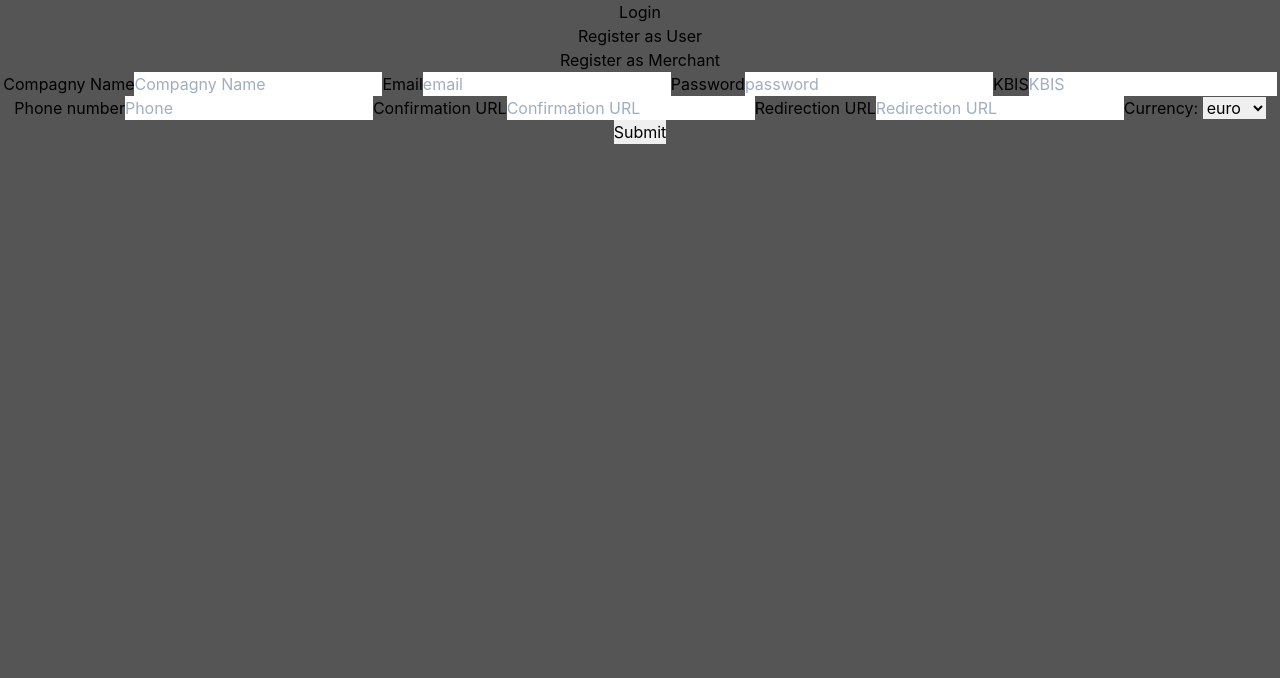
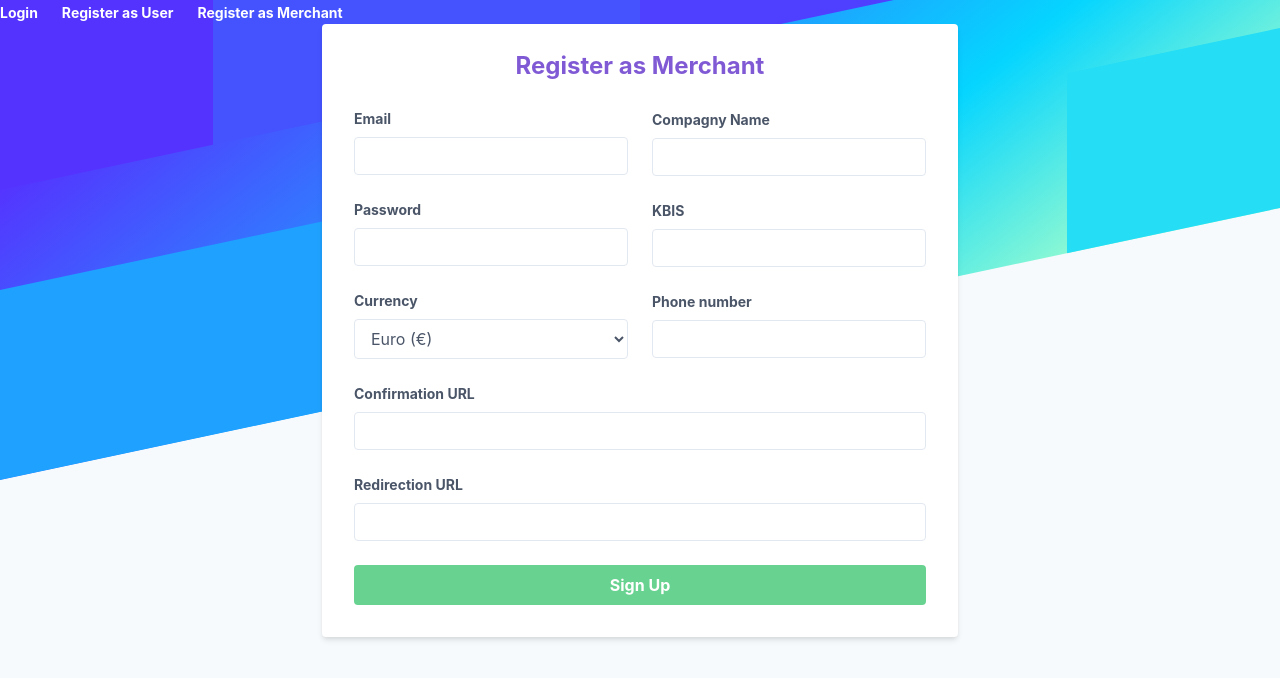
Before and after one commit to thomasgorspro/PA-reactnode, a React (Create React App) app in the folder client/: page /merchant/register in a window 1280 px wide. Shown: the top 678 px of the page. Built offline with nearby package versions, Linux system fonts and the light colour scheme.

Commit message:
Add style for login and register page

```diff
--- a/client/public/index.html
+++ b/client/public/index.html
@@ -14,8 +14,8 @@
     <link rel="stylesheet" href="%PUBLIC_URL%/tailwind.css" />
     <title>React App</title>
   </head>
-  <body>
+  <body class="m-0 h-full w-full sm:bg-gray-100">
     <noscript>You need to enable JavaScript to run this app.</noscript>
-    <div id="root"></div>
+    <div id="root" class="h-full w-full"></div>
   </body>
 </html>
--- a/client/src/App.css
+++ b/client/src/App.css
@@ -1,6 +1,3 @@
-.App {
-  text-align: center;
-}
 
 .App-logo {
   height: 40vmin;
--- a/client/src/components/Header/index.js
+++ b/client/src/components/Header/index.js
@@ -16,14 +16,14 @@ const Header = () => {
                 selectors.isConnected() ?
                     (<>
                         <span> Hello { user.username || user.compagnyName } </span>
-                        <Link to="/profile"> Profile </Link>
-                        <Link to="/" onClick={logout}> Logout </Link>
+                        <Link to="/profile" className="text-white inline-block align-baseline font-bold text-sm hover:text-gray-500 mr-6"> Profile </Link>
+                        <Link to="/" onClick={logout} className="text-white inline-block align-baseline font-bold text-sm hover:text-gray-500"> Logout </Link>
                     </>)
                 :
                     (<>
-                        <Link to="/login"> Login </Link>
-                        <Link to="/user/register"> Register as User</Link>
-                        <Link to="/merchant/register"> Register as Merchant</Link>
+                        <Link to="/login" className="text-white inline-block align-baseline font-bold text-sm hover:text-gray-500 mr-6"> Login </Link>
+                        <Link to="/user/register" className="text-white inline-block align-baseline font-bold text-sm hover:text-gray-500 mr-6"> Register as User</Link>
+                        <Link to="/merchant/register" className="text-white inline-block align-baseline font-bold text-sm hover:text-gray-500"> Register as Merchant</Link>
                     </>)
             }
         </>
--- a/client/src/components/Login/index.js
+++ b/client/src/components/Login/index.js
@@ -13,7 +13,7 @@ const Login = () => {
 
   const formatErrors = errors => (
     Object.keys(errors).map(key => (
-		<span>{ key }: { errors[key] }</span>
+      <span>{key}: { errors[key]}</span>
     ))
   );
 
@@ -21,28 +21,36 @@ const Login = () => {
     <>
       {!selectors.errors() && <Redirect to="/" />}
       { selectors.errors() && formatErrors(selectors.errors()) }
-        <form onSubmit={handleSubmit(onSubmit)}>
-            <label htmlFor="login">Username or Compagny Email</label>
+      <div className="w-full flex items-center justify-center">
+        <form onSubmit={handleSubmit(onSubmit)} className="bg-white sm:shadow-md rounded sm:px-8 px-4 pt-6 pb-8 mb-4">
+          <h1 class="text-2xl mb-6 text-center w-full font-bold text-purple-600">Sign In</h1>
+          <div className="mb-6">
+            <label htmlFor="login" className="block text-gray-700 text-sm font-bold mb-2">Username or Compagny Email</label>
             <input
                 id="login"
                 type="text"
                 placeholder="Username or compagny Email"
                 name="login"
+                className="appearance-none border rounded w-full py-2 px-3 text-gray-700 leading-tight focus:outline-none focus:shadow-outline transition duration-300"
                 ref={register({required: {value: true, message: ' Please fill out this field '}})}
             ></input>
             { errors?.login?.message }
-
-            <label htmlFor="password">Password</label>
+          </div>
+          <div className="mb-6">
+            <label htmlFor="password" className="block text-gray-700 text-sm font-bold mb-2">Password</label>
             <input
               id="password"
               type="password"
-                placeholder="password"
+              placeholder=""
               name="password"
-                ref={register({required: {value: true, message: ' Please fill out this field '}})}
+              className="appearance-none border rounded w-full py-2 px-3 text-gray-700 leading-tight focus:outline-none focus:shadow-outline transition duration-300"
+              ref={register({ required: { value: true, message: ' Please fill out this field ' } })}
             ></input>
-            { errors?.password?.message }
-            <button type="submit">Connexion</button>
+            {errors?.password?.message}
+          </div>
+          <button type="submit" className="bg-green-400 w-full hover:bg-blue-700 text-white font-bold py-2 px-4 rounded focus:outline-none focus:shadow-outline">Sign In</button>
         </form>
+      </div>
     </>
   );
 }
--- a/client/src/components/Register/Merchant/index.js
+++ b/client/src/components/Register/Merchant/index.js
@@ -2,7 +2,7 @@ import React from 'react';
 import { useForm } from 'react-hook-form';
 import useAuth from "../../../hooks/useAuth";
 import { Redirect } from 'react-router-dom';
-const currencies = ['euro', 'livre', 'yen', 'wan', 'dollar']
+const currencies = ['Euro (€)', 'Pound (£)', 'Yen (¥)', 'Won (₩)', 'Dollar ($)']
 
 export const Register = () => {
 	const { actions, selectors } = useAuth();
@@ -14,7 +14,7 @@ export const Register = () => {
 
 	const formatErrors = errors => (
 		Object.keys(errors).map(key => (
-		<span>{ key }: { errors[key] }</span>
+			<span>{key}: { errors[key]}</span>
 		))
 	);
 
@@ -22,59 +22,95 @@ export const Register = () => {
 		<>
 			{!selectors.errors() && <Redirect to="/login" />}
 			{ selectors.errors() && formatErrors(selectors.errors()) }
-			<form onSubmit={handleSubmit(onSubmit)}>
-				<label htmlFor="compagnyName">Compagny Name</label>
+			<div className="w-full flex items-center justify-center">
+				<form onSubmit={handleSubmit(onSubmit)} className="sm:w-auto w-full sm:bg-white sm:shadow-md rounded sm:px-8 px-4 pt-6 pb-8 mb-4">
+					<h1 class="text-2xl mb-6 text-center w-full font-bold text-purple-600">Register as Merchant</h1>
+					<div className="sm:flex items-center justify-between">
+						<div>
+							<div className="mb-6">
+								<label htmlFor="email" className="block text-gray-700 text-sm font-bold mb-2">Email</label>
+								<input
+									id="email"
+									type="email"
+									placeholder=""
+									name="email"
+									className="appearance-none border rounded w-full py-2 px-3 text-gray-700 leading-tight focus:outline-none focus:shadow-outline transition duration-300"
+									ref={register({ required: { value: true, message: 'Please fill out this field ' } })}
+								></input>
+								{errors?.email?.message}
+							</div>
+
+							<div className="mb-6">
+								<label htmlFor="password" className="block text-gray-700 text-sm font-bold mb-2">Password</label>
+								<input
+									id="password"
+									type="password"
+									placeholder=""
+									name="password"
+									className="appearance-none border rounded w-full py-2 px-3 text-gray-700 leading-tight focus:outline-none focus:shadow-outline transition duration-300"
+									ref={register({
+										required: { value: true, message: 'Please fill out this field ' },
+										minLength: { value: 3, message: 'The minlength is 3 ' }
+									})}
+								></input>
+								{errors?.password?.message}
+							</div>
+							<div className="mb-6">
+								<label htmlFor="currency" className="block text-gray-700 text-sm font-bold mb-2">Currency</label>
+								<select
+									id="currency"
+									name="currency"
+									ref={register({ required: { value: true, message: 'Please fill out this field ' } })}
+									className="border rounded w-full py-2 px-3 bg-white text-gray-700 focus:outline-none focus:shadow-outline transition duration-300"
+								>
+									{
+										currencies.map(currency => (
+											<option value={currency}>{currency}</option>
+										))
+									}
+								</select>
+								{errors?.currency?.message}
+							</div>
+						</div>
+						<div className="sm:ml-6">
+							<div className="mb-6">
+								<label htmlFor="compagnyName" className="block text-gray-700 text-sm font-bold mb-2">Compagny Name</label>
 								<input
 									id="compagnyName"
 									type="text"
-					placeholder="Compagny Name"
+									placeholder=""
 									name="compagnyName"
-					ref={register({ required: { value: true, message: 'Please fill out this field '}})}
+									className="appearance-none border rounded w-full py-2 px-3 text-gray-700 leading-tight focus:outline-none focus:shadow-outline transition duration-300"
+									ref={register({ required: { value: true, message: 'Please fill out this field ' } })}
 								></input>
-				{ errors?.compagnyName?.message }
-				<label htmlFor="email">Email</label>
-				<input
-					id="email"
-					type="email"
-					placeholder="email"
-					name="email"
-					ref={register({ required: { value: true, message: 'Please fill out this field '}})}
-				></input>
-				{ errors?.email?.message }
+								{errors?.compagnyName?.message}
+							</div>
 
-				<label htmlFor="password">Password</label>
-				<input
-					id="password"
-					type="password"
-					placeholder="password"
-					name="password"
-					ref={register({
-						required: { value: true, message: 'Please fill out this field '},
-						minLength: {value: 3, message: 'The minlength is 3 '}
-					})}
-				></input>
-				{ errors?.password?.message }
-
-				<label htmlFor="kbis">KBIS</label>
+							<div className="mb-6">
+								<label htmlFor="kbis" className="block text-gray-700 text-sm font-bold mb-2">KBIS</label>
 								<input
 									id="kbis"
 									type="text"
-					placeholder="KBIS"
+									placeholder=""
 									name="KBIS"
+									className="appearance-none border rounded w-full py-2 px-3 text-gray-700 leading-tight focus:outline-none focus:shadow-outline transition duration-300"
 									ref={register({
-						required: { value: true, message: 'Please fill out this field '},
-						minLength: {value: 3, message: 'The minlength is 3 '},
-						maxLength: {value: 10, message: 'The maxlength is 10 '}
+										required: { value: true, message: 'Please fill out this field ' },
+										minLength: { value: 3, message: 'The minlength is 3 ' },
+										maxLength: { value: 10, message: 'The maxlength is 10 ' }
 									})}
 								></input>
-				{ errors?.kbis?.message }
+								{errors?.kbis?.message}
+							</div>
 
-				<label htmlFor="phone">Phone number</label>
+							<div className="mb-6">
+								<label htmlFor="phone" className="block text-gray-700 text-sm font-bold mb-2">Phone number</label>
 								<input
 									id="phone"
 									type="text"
-					placeholder="Phone"
+									placeholder=""
 									name="phone"
+									className="appearance-none border rounded w-full py-2 px-3 text-gray-700 leading-tight focus:outline-none focus:shadow-outline transition duration-300"
 									ref={register}
 								></input>
 								{/* ref={register({
@@ -84,39 +120,40 @@ export const Register = () => {
 					console.log(authState);
 							}
 								})} */}
-				{ errors?.phone?.message }
+								{errors?.phone?.message}
+							</div>
+						</div>
+					</div>
 
-				<label htmlFor="confirmationURL">Confirmation URL</label>
+					<div className="mb-6">
+						<label htmlFor="confirmationURL" className="block text-gray-700 text-sm font-bold mb-2">Confirmation URL</label>
 						<input
 							id="confirmationURL"
 							type="text"
-					placeholder="Confirmation URL"
+							placeholder=""
 							name="confirmationURL"
-					ref={register({ required: { value: true, message: 'Please fill out this field '}})}
+							className="appearance-none border rounded w-full py-2 px-3 text-gray-700 leading-tight focus:outline-none focus:shadow-outline transition duration-300"
+							ref={register({ required: { value: true, message: 'Please fill out this field ' } })}
 						></input>
-				{ errors?.confirmationURL?.message }
+						{errors?.confirmationURL?.message}
+					</div>
 
-				<label htmlFor="redirectionURL">Redirection URL</label>
+					<div className="mb-6">
+						<label htmlFor="redirectionURL" className="block text-gray-700 text-sm font-bold mb-2">Redirection URL</label>
 						<input
 							id="redirectionURL"
 							type="text"
-					placeholder="Redirection URL"
+							placeholder=""
 							name="redirectionURL"
-					ref={register({ required: { value: true, message: 'Please fill out this field '}})}
+							className="appearance-none border rounded w-full py-2 px-3 text-gray-700 leading-tight focus:outline-none focus:shadow-outline transition duration-300"
+							ref={register({ required: { value: true, message: 'Please fill out this field ' } })}
 						></input>
-				{ errors?.redirectionURL?.message }
+						{errors?.redirectionURL?.message}
+					</div>
 
-				<label htmlFor="currency">Currency: </label>
-				<select id="currency" name="currency" ref={register({ required: {value: true, message: 'Please fill out this field '} })}>
-				{
-					currencies.map(currency => (
-						<option value={currency}>{currency}</option>
-					))
-				}
-				</select>
-				{ errors?.currency?.message }
-				<input type="submit" />
+					<input type="submit" className="w-full bg-green-400 hover:bg-blue-700 text-white font-bold py-2 px-4 rounded focus:outline-none focus:shadow-outline" value="Sign Up" />
 				</form>
+			</div>
 		</>
 	);
 };
--- a/client/src/components/ThemeWrapper/index.js
+++ b/client/src/components/ThemeWrapper/index.js
@@ -2,21 +2,17 @@ import React from "react";
 
 const ThemeWrapper = ({ children }) => (
   <div
-    style={{
-      width: "100vw",
-      height: "100vh",
-      display: "flex",
-      flexDirection: "column",
-    }}
-    className="App"
+    className="App m-0 h-full w-full"
   >
+    <div className="hidden sm:block" id="stripes">
+      <span></span>
+      <span></span>
+      <span></span>
+      <span></span>
+      <span></span>
+    </div>
     <div
-      style={{
-        flex: 1,
-        display: "flex",
-        flexDirection: "column",
-        backgroundColor: "#555555",
-      }}
+      className="container mx-auto"
     >
       {children}
     </div>
--- a/client/src/index.css
+++ b/client/src/index.css
@@ -11,3 +11,55 @@ code {
   font-family: source-code-pro, Menlo, Monaco, Consolas, 'Courier New',
     monospace;
 }
+
+#stripes {
+  z-index: -1;
+  width: 100%;
+  height: 60%;
+  overflow: hidden;
+  transform: skewY(-12deg);
+  transform-origin: 0;
+  background: linear-gradient(150deg,#53f 15%,#05d5ff 70%,#a6ffcb 94%);
+}
+
+#stripes, #stripes span {
+  position: absolute;
+}
+
+#stripes span {
+  height: 190px;
+}
+
+#stripes :nth-child(1) {
+  width: 33.33333%;
+  left: -16.66666%;
+  background: #53f;
+}
+
+#stripes :nth-child(2) {
+  width: 33.33333%;
+  top: 0;
+  left: 16.66666%;
+  right: auto;
+  background: #4553ff;
+}
+
+#stripes :nth-child(3) {
+  width: 33.33333%;
+  left: 49.99999%;
+  bottom: auto;
+  background: #4f40ff;
+}
+
+#stripes :nth-child(4) {
+  width: 33.33333%;
+  top: 300px;
+  right: -16.66666%;
+  background: #25ddf5;
+}
+
+#stripes :nth-child(5) {
+  width: 33.33333%;
+  bottom: 0;
+  background: #1fa2ff;
+}
```
Lines whose indentation alone changed are shown as unchanged.
